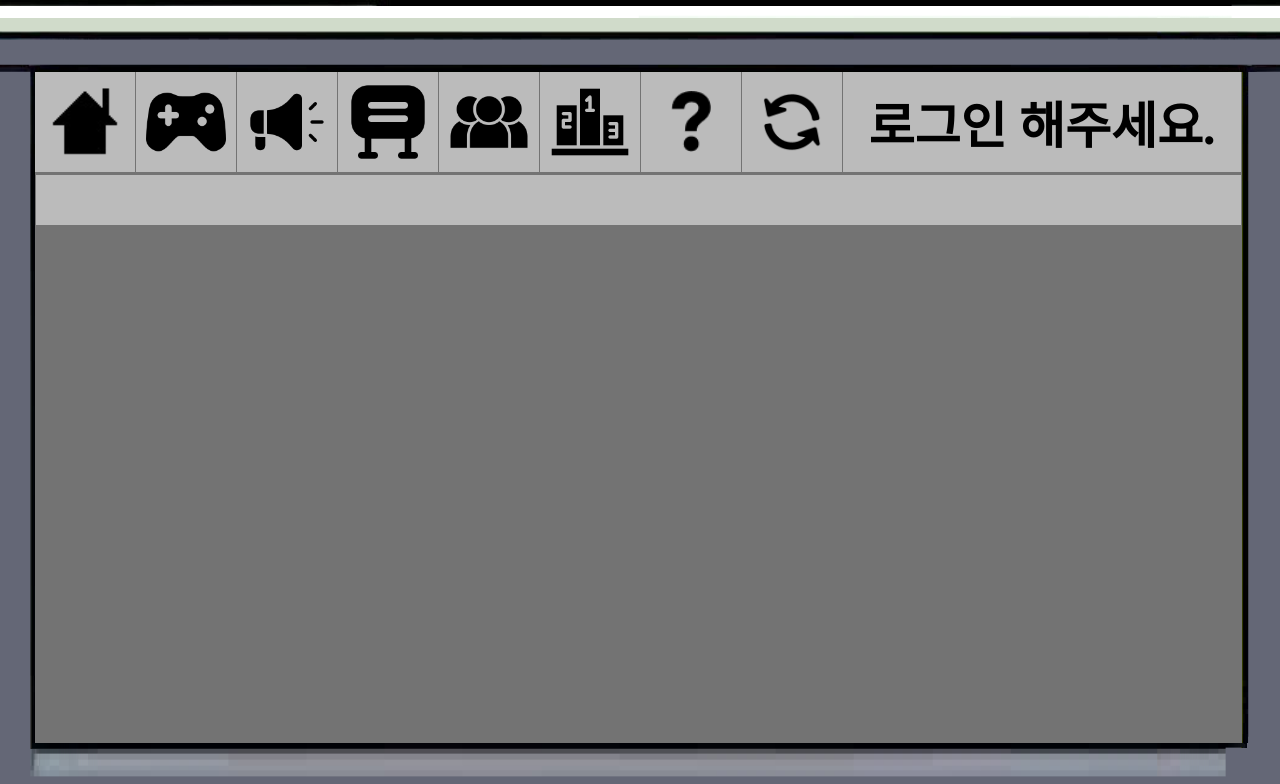
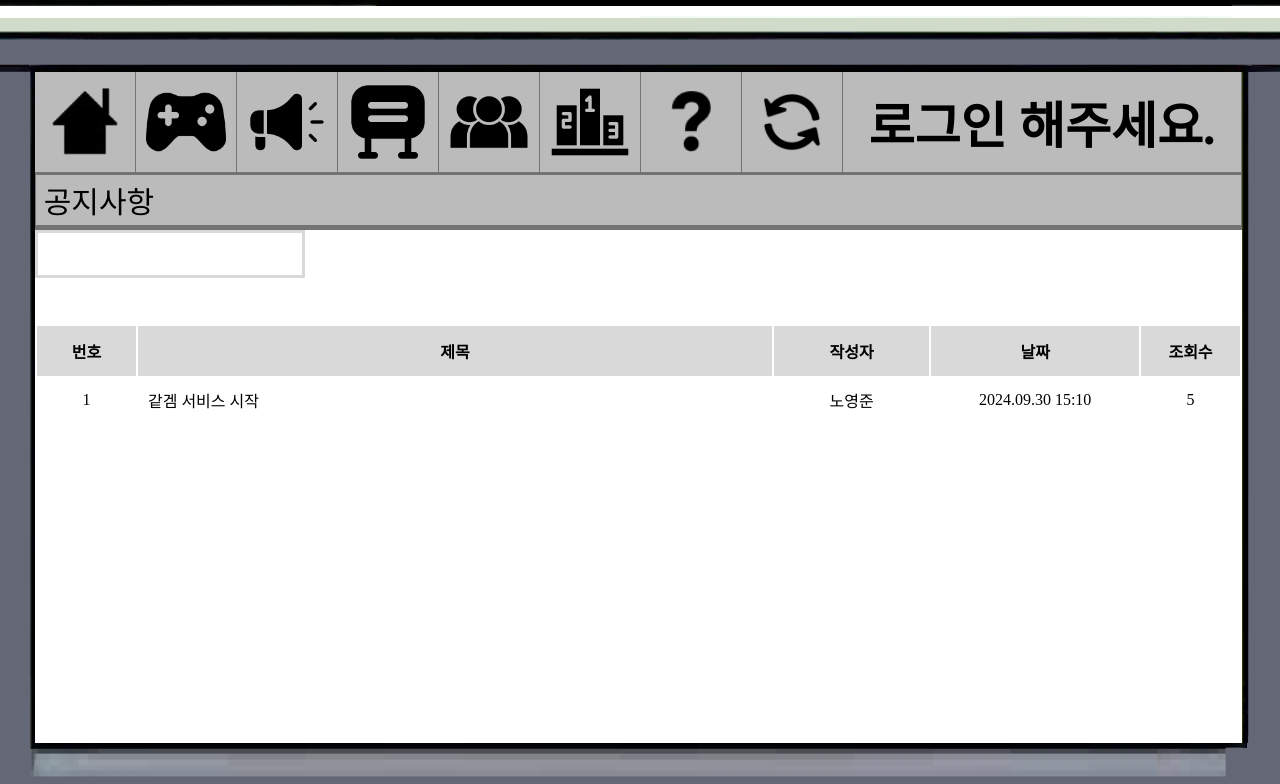
Before and after one commit to God-Game-R4nking/godgame-frontend, a React (Create React App) app: page /notification in a window 1280 px wide. Shown: the top 784 px of the page. Built offline with nearby package versions, Linux system fonts and the light colour scheme; a web font is replaced by a local one.

Commit message:
Design: 게시판 디자인 50%

```diff
--- /dev/null
+++ b/src/components/Board.jsx
@@ -0,0 +1,86 @@
+import React from "react";
+import styled from "styled-components";
+import Input from "../components/Input";
+import ic_search from "../assets/ic_search.png";
+
+const Container = styled.div`
+    background-color: white;
+    height: 100%;
+`;
+
+const Search = styled.div`
+    height: 18.40%;
+`;
+
+const SeerchIcon = styled.div`
+    background-image: url(${ic_search});
+`
+
+const Content = styled.div`
+    height: 81.60%;
+`
+
+const Table = styled.table`
+    width: 100%;
+`
+
+const Thead = styled.thead`
+    background-color: #D9D9D9;
+    height: 50px;
+`;
+
+const Td = styled.td`
+    text-align: center;
+`
+
+const TdLeft = styled.td`
+    text-align: left;
+    padding: 10px;
+`
+
+const Board = () => {
+    return (
+        <Container>
+            <Search>
+                <Input
+                    width={"260px"}
+                    height={"40px"}
+                    border={"solid 3px #D9D9D9"}
+                ></Input>
+                <SeerchIcon />
+            </Search>
+            <Content>
+                <Table summary="notice">
+                    <colgroup>
+                        <col width="8.28%"></col>
+                        <col width="53.06%"></col>
+                        <col width="12.99%"></col>
+                        <col width="17.39%"></col>
+                        <col width="8.28%"></col>
+                    </colgroup>
+                    <Thead>
+                        <tr>
+                            <th scope="col">번호</th>
+                            <th scope="col">제목</th>
+                            <th scope="col">작성자</th>
+                            <th scope="col">날짜</th>
+                            <th scope="col">조회수</th>
+                        </tr>
+                    </Thead>
+                    <tbody>
+                        <tr>
+                            <Td scope="col">1</Td>
+                            <TdLeft scope="col">같겜 서비스 시작</TdLeft>
+                            <Td scope="col">노영준</Td>
+                            <Td scope="col">2024.09.30 15:10</Td>
+                            <Td scope="col">5</Td>
+                        </tr>
+                    </tbody>
+                </Table>
+            </Content>
+
+        </Container>
+    );
+}
+
+export default Board;
--- a/src/components/Chating.jsx
+++ b/src/components/Chating.jsx
@@ -2,6 +2,7 @@ import React from "react";
 import styled from "styled-components";
 import LayoutStyle from "./LayoutStyle";
 import Input from "./Input";
+import Button from "./Button";
 
 export const ScrollDiv = styled.div`
     overflow-y: auto;
@@ -23,25 +24,31 @@ export const ScrollDiv = styled.div`
     }
 `;
 
-const Chat = styled.input`
-    width: 320px;
-    height: 30px;
-    margin-bottom: 5px;
-    border-radius: 10px;
-    background-color: #808080;
-`;
-
 const Chating = (props) => {
     return (
         <ScrollDiv>
             <Input
-                width={"320px"}
-                height={"35px"}
+                width={"310px"}
+                height={"45px"}
                 marginBottom={"5px"}
                 borderRadius={"10px"}
                 backgroundColor={"#808080"}
                 border={"none"}
+                paddingLeft={"10px"}
             ></Input>
+            <LayoutStyle
+                position={"relative"}
+                left={"120px"}
+                top={"39px"}
+            >
+                <Button
+                    style={"gray"}
+                    width={"70px"}
+                    height={"30px"}
+                    borderRadius={"10px"}
+                >
+                    SEND</Button>
+            </LayoutStyle>
         </ScrollDiv>
     );
 };
--- a/src/components/HomeUI.jsx
+++ b/src/components/HomeUI.jsx
@@ -29,12 +29,12 @@ const Gameboy2 = styled.div`
 `;
 
 const HomeUI = (props) => {
-    const { children, navMode, AddRoom } = props;
+    const { children, navMode, AddRoom, category } = props;
     return (
         <Wrap>
             <Gameboy0 />
             <HomeDisplay>
-                <NavigationBar mode={navMode} AddRoom={AddRoom} />
+                <NavigationBar mode={navMode} AddRoom={AddRoom} category={category} />
                 {children}
             </HomeDisplay>
             <Gameboy2 />
--- a/src/components/Input.jsx
+++ b/src/components/Input.jsx
@@ -8,14 +8,15 @@ const InputStyle = styled.input`
     border-radius: ${(props) => props.borderRadius};
     background-color: ${(props) => props.backgroundColor};
     border: ${(props) => props.border || "4px solid black"};
+    padding-left: ${(props) => props.paddingLeft};
     font-size: 18px;
     &::placeholder {
         font-size: 13px;
-}
+    }
 `;
 
 const Input = forwardRef((props, ref) => {
-    const { width, height, marginBottom, borderRadius, border, backgroundColor, type, onKeyDown, min, max, maxLength, onChange, textAlign, placeholder, oninput, value} = props;
+    const { width, height, marginBottom, borderRadius, border, backgroundColor, type, onKeyDown, maxLength, onChange, textAlign, placeholder, oninput, value, paddingLeft} = props;
 
     return (
         <InputStyle
@@ -31,8 +32,7 @@ const Input = forwardRef((props, ref) => {
             maxLength={maxLength}
             placeholder={placeholder}
             value={value}
-            min={min}
-            max={max}
+            paddingLeft={paddingLeft}
             onChange={onChange}
             oninput={oninput}
             onKeyDown={onKeyDown} />
--- a/src/components/LayoutStyle.jsx
+++ b/src/components/LayoutStyle.jsx
@@ -2,8 +2,10 @@ import React from "react";
 import styled from "styled-components";
 
 const StyledDiv = styled.div`
-    display: ${(props) => props.$display || 'flex'};
-    flex-direction: ${(props) => props.$flexDirection || 'column'};
+    display: ${(props) => props.$display};
+    flex-direction: ${(props) => props.$flexDirection};
+    width: ${(props) => props.$width};
+    height: ${(props) => props.$height};
     align-items: ${(props) => props.$alignItems};
     justify-content: ${(props) => props.$justifyContent};
     margin-bottom: ${(props) => props.$marginBottom};
@@ -11,15 +13,18 @@ const StyledDiv = styled.div`
     position: ${(props) => props.$position};
     left: ${(props) => props.$left};
     right: ${(props) => props.$right};
+    top: ${(props) => props.$top};
 `;
 
 const LayoutStyle = (props) => {
-    const { display, flexDirection, alignItems, justifyContent, children, marginRight, marginBottom, position, left, right } = props;
+    const { display, flexDirection, width, height, alignItems, justifyContent, children, marginRight, marginBottom, position, left, right, top } = props;
 
     return (
         <StyledDiv
             $display={display}
             $flexDirection={flexDirection}
+            $width={width}
+            $height={height}
             $alignItems={alignItems}
             $justifyContent={justifyContent}
             $marginBottom={marginBottom}
@@ -27,6 +32,7 @@ const LayoutStyle = (props) => {
             $position={position}
             $left={left}
             $right={right}
+            $top={top}
         >
             {children}
         </StyledDiv>
--- a/src/components/NavigationBar.jsx
+++ b/src/components/NavigationBar.jsx
@@ -22,7 +22,7 @@ const Div = styled.div`
 `;
 
 const NavigationBar = (props) => {
-    const { mode, username, AddRoom } = props
+    const { mode, username, AddRoom, category } = props
 
     if (mode === 'lobby') {
         return (
@@ -65,7 +65,7 @@ const NavigationBar = (props) => {
                     <Banner><Title>로그인 해주세요.</Title></Banner>
                 </NavBar>
                 <Div>
-                    <TitleBar />
+                    <TitleBar>&nbsp;{category}</TitleBar>
                 </Div>
             </Nav>
         );
--- a/src/components/UserProfileInRoom.jsx
+++ b/src/components/UserProfileInRoom.jsx
@@ -1,9 +1,12 @@
 import React from "react";
 import styled from "styled-components";
+import { Content2 } from "./Texts";
 
 const Wrap = styled.div`
     display: flex;
     flex-direction: column;
+    align-items: center;
+    padding: 10px;
     width: 190px;
     height: 150px;
     background-color: #BBBBBB;
@@ -12,10 +15,21 @@ const Wrap = styled.div`
     box-sizing: border-box; /* padding과 border를 포함하여 계산 */
 `;
 
-const UserProfileInRoom = () => {
+const Img = styled.div`
+    width: 60px;
+    height: 60px;
+    background-color: #818181;
+    margin-bottom: 10px;
+`;
+
+const UserProfileInRoom = (props) => {
 
     return (
-        <Wrap></Wrap>
+        <Wrap>
+            <Img></Img>
+            <Content2>가나다라마바사아</Content2>
+
+        </Wrap>
     );
 }
 
--- a/src/pages/LobbyPage.jsx
+++ b/src/pages/LobbyPage.jsx
@@ -140,7 +140,6 @@ const LobbyPage = () => {
     const response = null;
 
     const handleAddRoom = (title, gameMode) => {
-        // TODO : 방생성 로직 생성
         response = createGame(title, 1, 1);
 
         if (response.status === 201) {
--- a/src/pages/NotificationPage.jsx
+++ b/src/pages/NotificationPage.jsx
@@ -1,9 +1,11 @@
 import React from "react";
 import HomeUI from "../components/HomeUI";
+import Board from "../components/Board";
 
 const NotificationPage = () => {
     return (
-        <HomeUI>
+        <HomeUI category="공지사항">
+            <Board></Board>
         </HomeUI>
     );
 }
--- a/src/pages/RoomPage.jsx
+++ b/src/pages/RoomPage.jsx
@@ -9,7 +9,7 @@ import Button from "../components/Button";
 
 const InfoBar = styled.div`
     background-color: #BBBBBB;
-    width: 99.8%;
+    width: 100%;
     height: 50px;
     display: flex;
     flex-direction: row;
@@ -37,28 +37,28 @@ const RoomPage = () => {
 
     return (
         <HomeUI navMode={"room"}>
+            <LayoutStyle display={"flex"} flexDirection={"row"} width={"100%"} height={"100%"}>
+                <LayoutStyle display={"flex"} flexDirection={"column"} width={"70%"} height={"100%"}>
                     <InfoBar>
                         <div>&nbsp;&nbsp;{gameRoomId}</div>
                         <div>{gameRoomName}</div>
                         <div>{currentPopulation + "/" + maxPopulation}&nbsp;&nbsp;</div>
                     </InfoBar>
-            <LayoutStyle display={"flex"} flexDirection={"column"} width={"100%"} height={"100%"}>
-                <LayoutStyle display={"flex"} flexDirection={"row"}>
+                    <LayoutStyle display={"flex"} width={"100%"}>
                         <UserList>
                             <UserProfileInRoom></UserProfileInRoom>
                             <UserProfileInRoom></UserProfileInRoom>
-                        <UserProfileInRoom></UserProfileInRoom>
-                        <UserProfileInRoom></UserProfileInRoom>
-                        <UserProfileInRoom></UserProfileInRoom>
-                        <UserProfileInRoom></UserProfileInRoom>
                         </UserList>
+                    </LayoutStyle>
+                </LayoutStyle>
+                <LayoutStyle display={"flex"} width={"30%"} height={"100%"}>
                     <Chating></Chating>
                 </LayoutStyle>
-                <LayoutStyle display={"flex"} flexDirection={"row"} justifyContent={"right"} marginRight={"10px"}>
+            </LayoutStyle>
+            <LayoutStyle display={"flex"} flexDirection={"row"} justifyContent={"right"} marginRight={"10px"} marginBottom={"10px"}>
                 <Button style="gray" width={"345px"} height={"70px"} border={"solid 5px #D9D9D9"} borderRadius={"10px"} fontSize={"40px"}>GAME START</Button>
             </LayoutStyle>
-            </LayoutStyle>
-        </HomeUI>
+        </HomeUI >
     );
 };
 export default RoomPage;
--- a/src/services/LoginRequest.jsx
+++ b/src/services/LoginRequest.jsx
@@ -5,7 +5,7 @@ import { setLocalStorage } from "../utils/LocalStorageManager";
 
 const sendLoginRequest = async (idInput, passwordInput) => {
     try {
-        const response = await axios.post('http://localhost:8080/auth/login',
+        const response = await axios.post('http://172.30.1.33:8080/auth/login',
             {
                 username: idInput,
                 password: passwordInput,
```
Also changed, not shown: src/components/GameBoyScenes.jsx (+14 -15 lines). Lines whose indentation alone changed are shown as unchanged.
